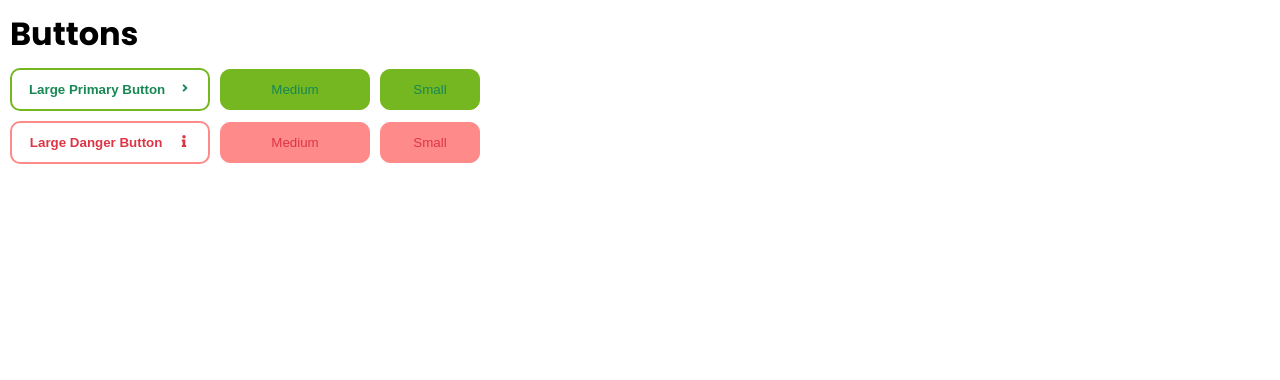
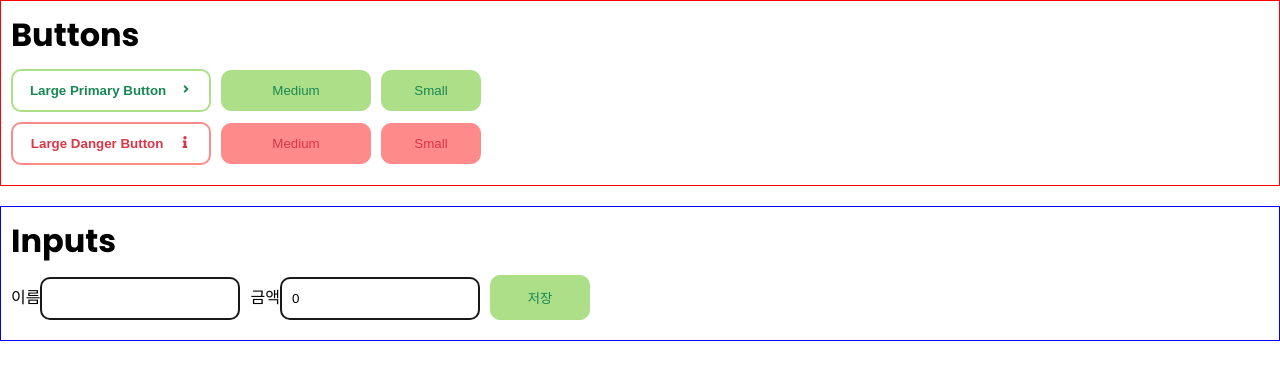
Before and after one commit to junvely/react_Lv3, a React (Create React App) app: page / in a window 1280 px wide. Shown: the top 380 px of the page. Built offline with nearby package versions, Linux system fonts and the light colour scheme.

Commit message:
Feat : Created and styled inputs.jsx component

```diff
--- a/src/App.js
+++ b/src/App.js
@@ -1,12 +1,14 @@
 import "./App.css";
 import Buttons from "./components/Buttons/Buttons";
 import GlobalStyle from "./components/styles/GlobalStyles";
+import Inputs from "./components/Inputs/Inputs";
 
 function App() {
   return (
     <div>
       <GlobalStyle/>
       <Buttons/>
+      <Inputs/>
     </div>
   );
 }
--- /dev/null
+++ b/src/components/Inputs/Inputs.jsx
@@ -0,0 +1,80 @@
+import React, { useState } from "react";
+import {
+  InputsContainer,
+  InputsTitle,
+  InputsForm,
+  InputNameLabel,
+  InputPriceLabel,
+  StInput,
+} from "../styles/Inputs.styles";
+import { StButton } from "../styles/Buttons.styles";
+
+function Inputs() {
+  const [name, setName] = useState("");
+  const [price, setPrice] = useState(0);
+
+  const nameChangeHandler = (e) => {
+    setName(e.target.value);
+  };
+
+  const priceChangeHandler = (e) => {
+    setPrice(inputPriceFormat(e.target.value));
+  };
+
+  const submitHandler = (e) => {
+    e.preventDefault();
+    if (name === "" || price === "") {
+      alert("이름과 값을 입력해주세요.");
+    } else {
+      alert(
+        `{Name: ${name}, Price: ${price
+          .split(",")
+          .reduce((curr, acc) => curr + acc, "")}}`
+      );
+      setName("");
+      setPrice("0");
+    }
+  };
+
+  const inputPriceFormat = (str) => {
+    const comma = (str) => {
+      str = String(str);
+      return str.replace(/(\d)(?=(?:\d{3})+(?!\d))/g, "$1,");
+    };
+
+    const uncomma = (str) => {
+      str = String(str);
+      return str.replace(/[^\d]+/g, "");
+    };
+    return comma(uncomma(str));
+  };
+
+  return (
+    <InputsContainer>
+      <InputsTitle>Inputs</InputsTitle>
+      <InputsForm onSubmit={submitHandler}>
+        <InputNameLabel>
+          이름
+          <StInput type="text" value={name} onChange={nameChangeHandler} />
+        </InputNameLabel>
+
+        <InputPriceLabel>
+          금액
+          <StInput type="text" value={price} onChange={priceChangeHandler} />
+        </InputPriceLabel>
+        <StButton
+          width="var(--size-small)"
+          backgroundColor="var(--color-light-green)"
+          borderColor="var(--color-light-green)"
+          color="var(--color-green)"
+          backgroundColorActive="var(--color-green)"
+          colorActive="var(--color-white)"
+        >
+          저장
+        </StButton>
+      </InputsForm>
+    </InputsContainer>
+  );
+}
+
+export default Inputs;
--- a/src/components/styles/Buttons.styles.js
+++ b/src/components/styles/Buttons.styles.js
@@ -1,6 +1,7 @@
 import styled from "styled-components";
 
 export const ButtonsContainer = styled.div`
+  border: 1px solid red;
   padding: 10px;
   margin-bottom: 20px;
 `;
--- a/src/components/styles/GlobalStyles.js
+++ b/src/components/styles/GlobalStyles.js
@@ -9,7 +9,7 @@
         --color-white: #ffffff;
         --color-gray: #666666;
         --color-light-gray: #808080;
-        --color-light-green: #74b721;
+        --color-light-green: #acdf87;
         --color-light-red: #ff8a8a;
 
         /* Font size */
--- /dev/null
+++ b/src/components/styles/Inputs.styles.js
@@ -0,0 +1,25 @@
+import styled from "styled-components";
+
+export const InputsContainer = styled.div`
+  border: 1px solid blue;
+  padding: 10px;
+  margin-bottom: 20px;
+`;
+
+export const InputsTitle = styled.h1``;
+
+export const InputsForm = styled.form`
+  margin-block: 10px;
+`;
+
+export const InputNameLabel = styled.label``;
+
+export const InputPriceLabel = styled.label``;
+
+export const StInput = styled.input`
+  border: 2px solid var(--color-black);
+  border-radius: var(--size-border-radius);
+  width: var(--size-large);
+  padding: 12px 10px;
+  margin-right: 10px;
+`;
```
